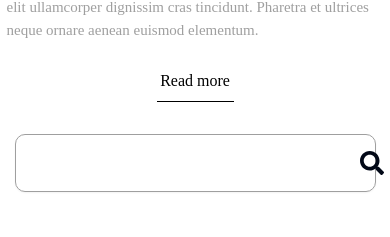
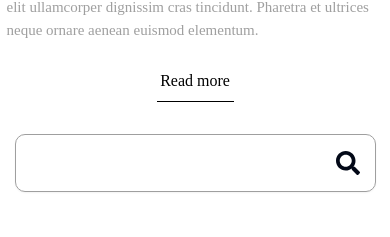
Before and after one commit to kristinasamuel/UI-UX-Hackathon, a Next.js app: page /blog in a window 390 px wide. Shown: the part 2296-2533 px from the top of the page. Built offline with nearby package versions, Linux system fonts and the light colour scheme.

Commit message:
hackathon

```diff
--- a/src/app/blog/page.tsx
+++ b/src/app/blog/page.tsx
@@ -253,9 +253,9 @@ export default function BlogPage() {
             <div className="relative w-full lg:w-[311px] p-4 lg:p-0">
               <Input
                 type="text"
-                className="border border-solid border-[#9F9F9F] w-full lg:w-[313px] h-[58px] rounded-[10px] pl-4 pr-16 md:pr-12 lg:pr-12  text-sm sm:text-base"
+                className="border border-solid border-[#9F9F9F] w-full lg:w-[313px] h-[58px] rounded-[10px] pl-4 pr-12  text-sm sm:text-base"
               />
-              <FaSearch className="absolute top-1/2 right-2 transform -translate-y-1/2 w-[24px] h-[24px]" />
+              <FaSearch className="absolute top-1/2 right-2 transform -translate-y-1/2 w-[24px] h-[24px] mr-6 md:mr-0 lg:mr-0" />
             </div>
             <div className="flex flex-col items-center justify-center w-full h-auto lg:w-[251px] lg:h-[353px] mt-5">
               <div className="flex flex-col items-start">
```
